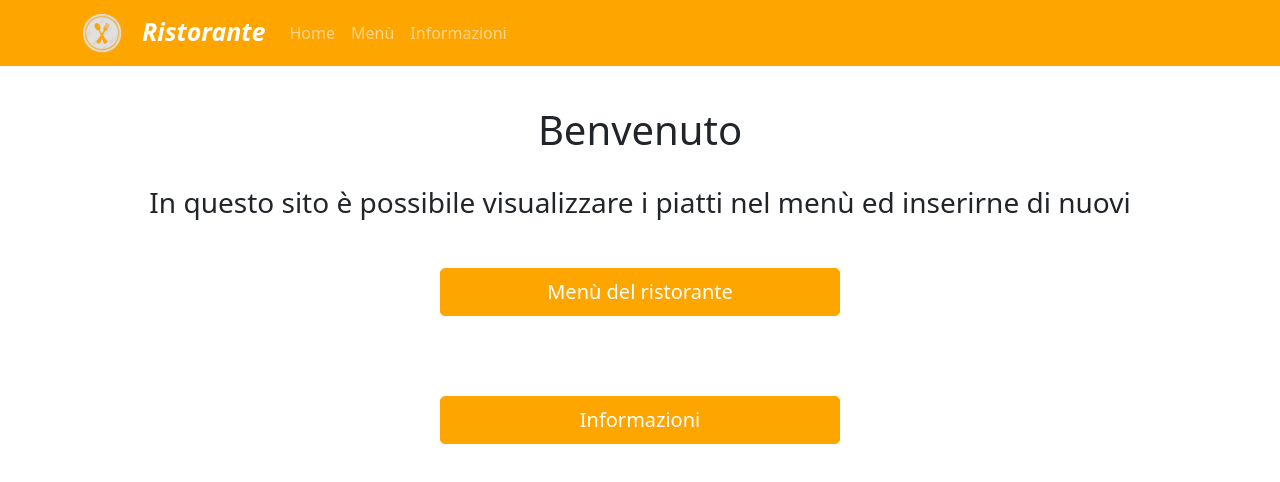
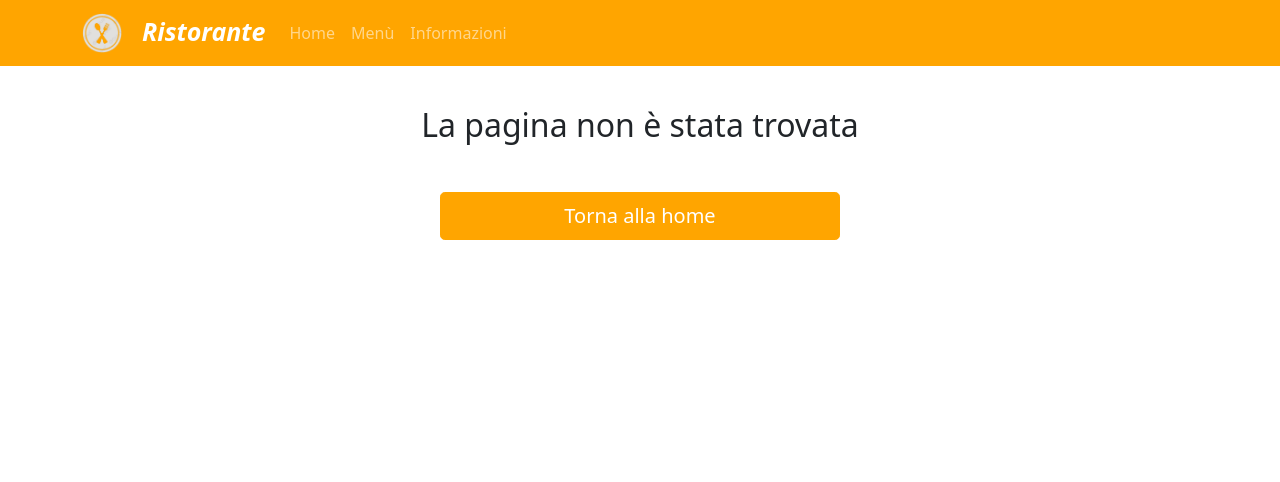
Before and after one commit to glg-23/DXC-PIP_Ristorante-react, a React (Create React App) app: page / in a window 1280 px wide. Shown: the top 482 px of the page. Built offline with nearby package versions, Linux system fonts and the light colour scheme.

Commit message:
cambiato path home

```diff
--- a/package.json
+++ b/package.json
@@ -1,7 +1,7 @@
 {
   "name": "react-flux-app",
   "version": "0.1.0",
-  "homepage": "https://glg-23.github.io/DXC-PIP_Ristorante-react/homepage",
+  "homepage": "https://glg-23.github.io/DXC-PIP_Ristorante-react/home",
   "private": true,
   "dependencies": {
     "@testing-library/jest-dom": "^5.16.4",
--- a/src/component/header/Header.js
+++ b/src/component/header/Header.js
@@ -12,7 +12,7 @@ class Header extends React.Component {
             <div>
                 <Navbar className='sfondoNav' variant="dark">
                     <Container>
-                        <Navbar.Brand href="/">
+                        <Navbar.Brand href="/home">
                             <img
                                 src={logo}
                                 width="40"
@@ -23,7 +23,7 @@ class Header extends React.Component {
                         </Navbar.Brand>
 
                         <Nav className="me-auto">
-                            <Nav.Link href="/">Home</Nav.Link>
+                            <Nav.Link href="/home">Home</Nav.Link>
                             <Nav.Link href="/menu">Menù</Nav.Link>
                             <Nav.Link href="/informazioni">Informazioni</Nav.Link>
                         </Nav>
--- a/src/component/informazioni/Informazioni.js
+++ b/src/component/informazioni/Informazioni.js
@@ -17,7 +17,7 @@ class Informazioni extends React.Component {
 
                 <Bottone
                     testo='Torna alla home'
-                    linkBottone='/'>
+                    linkBottone='/home'>
                 </Bottone>
             </div>
         );
--- a/src/component/menuRistorante/MenuRistorante.js
+++ b/src/component/menuRistorante/MenuRistorante.js
@@ -45,7 +45,7 @@ class MenuRistorante extends React.Component {
 
                 <Bottone
                     testo='Torna alla home'
-                    linkBottone='/'
+                    linkBottone='/home'
                 ></Bottone>
 
             </div>
--- a/src/component/noPage/NoPage.js
+++ b/src/component/noPage/NoPage.js
@@ -11,7 +11,7 @@ class NoPage extends React.Component {
 
                 <Bottone
                     testo='Torna alla home'
-                    linkBottone='/'>
+                    linkBottone='/home'>
                 </Bottone>
             </div>
         );
--- a/src/component/router/Router.js
+++ b/src/component/router/Router.js
@@ -11,7 +11,7 @@ class Router extends React.Component {
         return (
             <BrowserRouter>
                 <Routes>
-                    <Route index element={<Home />} />
+                    <Route index path="home" element={<Home />} />
                     <Route path="menu" element={<MenuRistorante />} />
                     <Route path="informazioni" element={<Informazioni />} />
                     <Route path="*" element={<NoPage />} />
```
